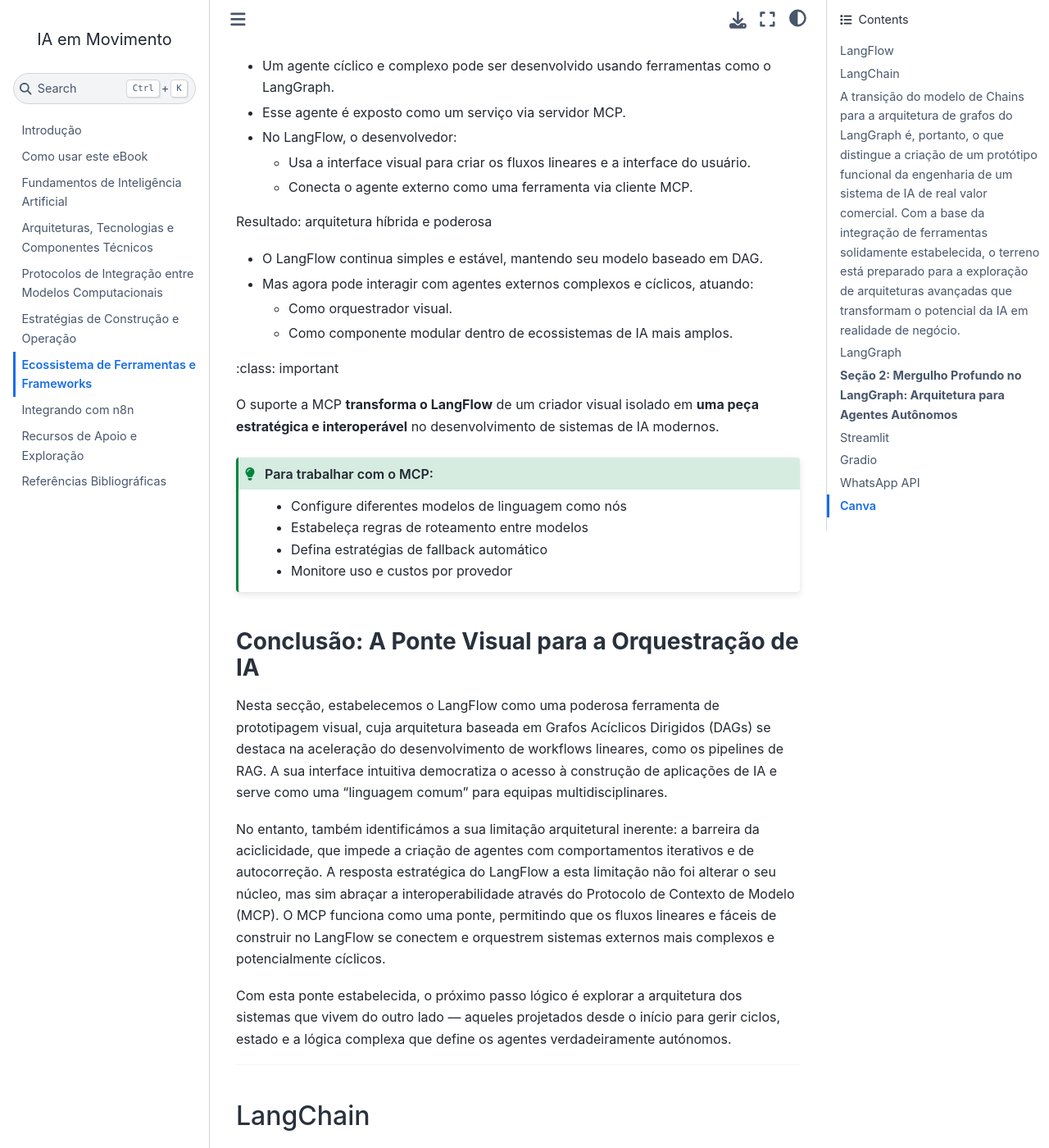
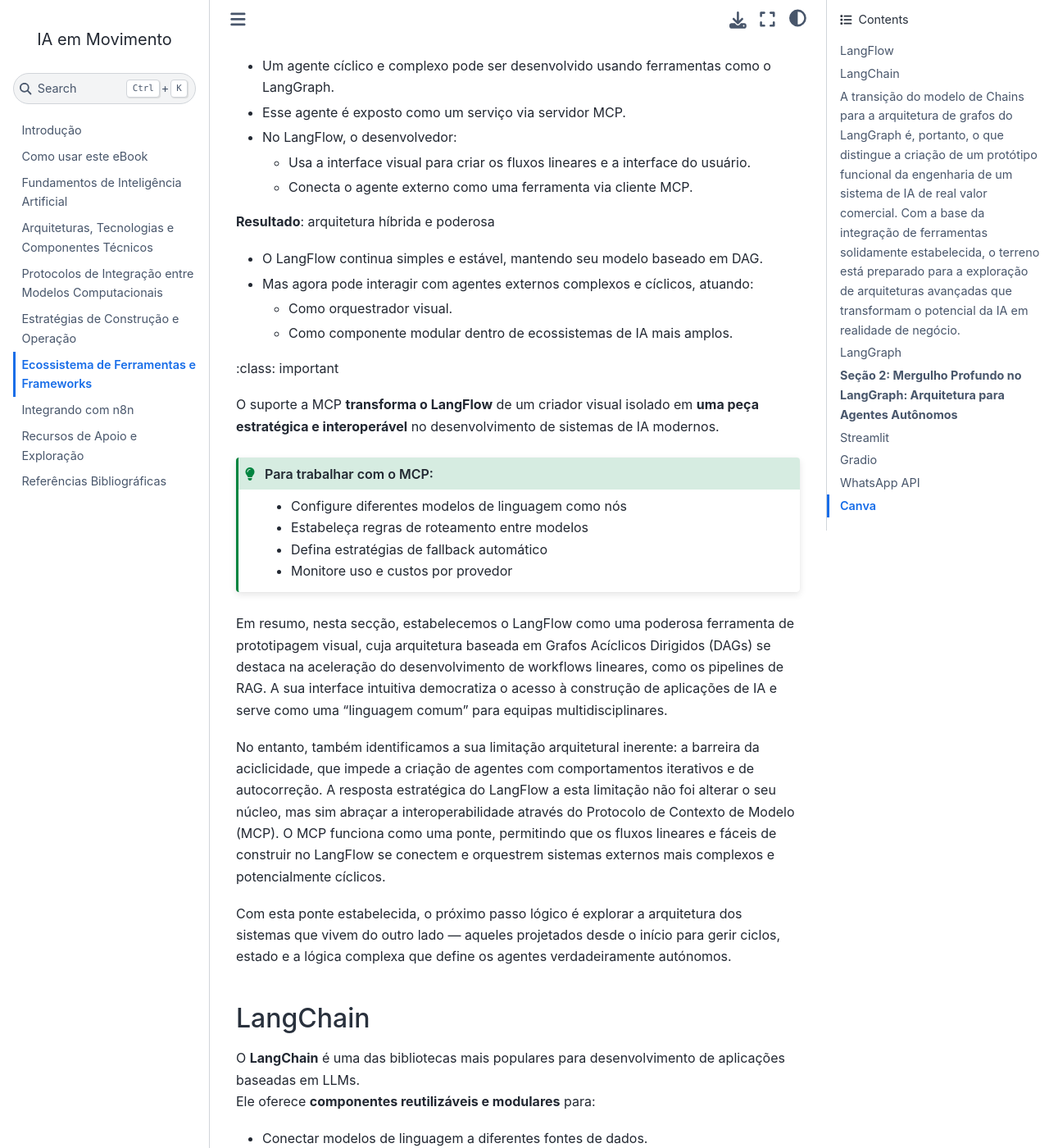
Before and after one commit to unb-lamfo-negocios-ai/LivroIAemMovimento, a Jupyter Book: the page built from capitulos/capEcossistema_Framework.md, in a window 1280 px wide and 1400 px high, scrolled down 7293 px. Shown: the whole window at 82% size. Built offline with Jupyter Book 1.0.4 settings and Sphinx 7.4.7 and the Sphinx Book theme 1.1.4, drawn with Linux system fonts in a browser that asks for light colours; pages that are not in the unit, such as notebooks, are missing from menus; cross-references to code outside the pages are shown as plain code.

Commit message:
Update capEcossistema_Framework.md

````diff
--- a/capitulos/capEcossistema_Framework.md
+++ b/capitulos/capEcossistema_Framework.md
@@ -224,16 +224,12 @@
 - Monitore uso e custos por provedor
 ```
 
-### **Conclusão: A Ponte Visual para a Orquestração de IA**
+Em resumo, nesta secção, estabelecemos o LangFlow como uma poderosa ferramenta de prototipagem visual, cuja arquitetura baseada em Grafos Acíclicos Dirigidos (DAGs) se destaca na aceleração do desenvolvimento de workflows lineares, como os pipelines de RAG. A sua interface intuitiva democratiza o acesso à construção de aplicações de IA e serve como uma "linguagem comum" para equipas multidisciplinares.
 
-Nesta secção, estabelecemos o LangFlow como uma poderosa ferramenta de prototipagem visual, cuja arquitetura baseada em Grafos Acíclicos Dirigidos (DAGs) se destaca na aceleração do desenvolvimento de workflows lineares, como os pipelines de RAG. A sua interface intuitiva democratiza o acesso à construção de aplicações de IA e serve como uma "linguagem comum" para equipas multidisciplinares.
-
-No entanto, também identificámos a sua limitação arquitetural inerente: a barreira da aciclicidade, que impede a criação de agentes com comportamentos iterativos e de autocorreção. A resposta estratégica do LangFlow a esta limitação não foi alterar o seu núcleo, mas sim abraçar a interoperabilidade através do Protocolo de Contexto de Modelo (MCP). O MCP funciona como uma ponte, permitindo que os fluxos lineares e fáceis de construir no LangFlow se conectem e orquestrem sistemas externos mais complexos e potencialmente cíclicos.
+No entanto, também identificamos a sua limitação arquitetural inerente: a barreira da aciclicidade, que impede a criação de agentes com comportamentos iterativos e de autocorreção. A resposta estratégica do LangFlow a esta limitação não foi alterar o seu núcleo, mas sim abraçar a interoperabilidade através do Protocolo de Contexto de Modelo (MCP). O MCP funciona como uma ponte, permitindo que os fluxos lineares e fáceis de construir no LangFlow se conectem e orquestrem sistemas externos mais complexos e potencialmente cíclicos.
 
 Com esta ponte estabelecida, o próximo passo lógico é explorar a arquitetura dos sistemas que vivem do outro lado — aqueles projetados desde o início para gerir ciclos, estado e a lógica complexa que define os agentes verdadeiramente autónomos.
 
-
----
 
 ## LangChain
 
````
Also changed, not shown: other parts of capitulos/capEcossistema_Framework.md (+1 -1 lines).
